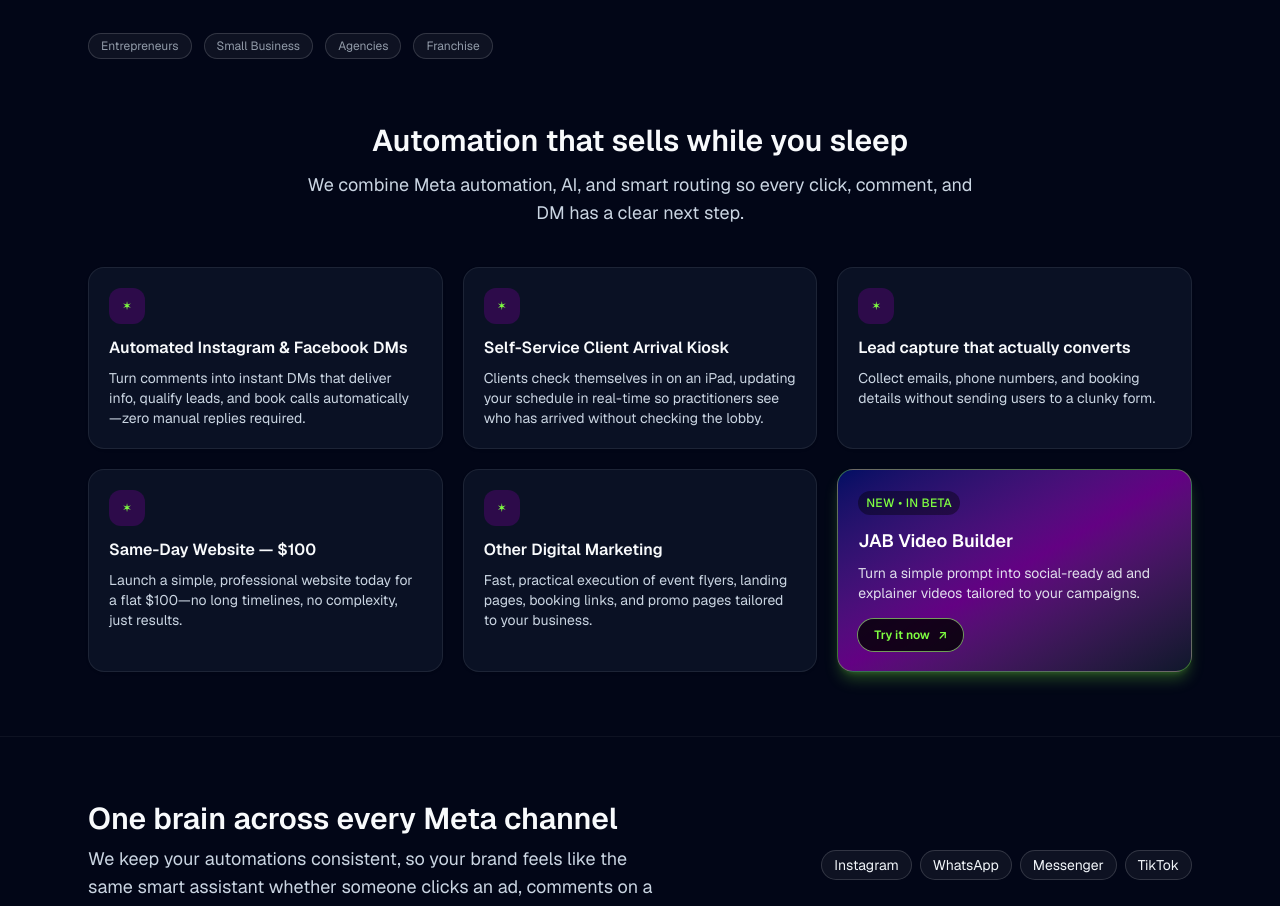
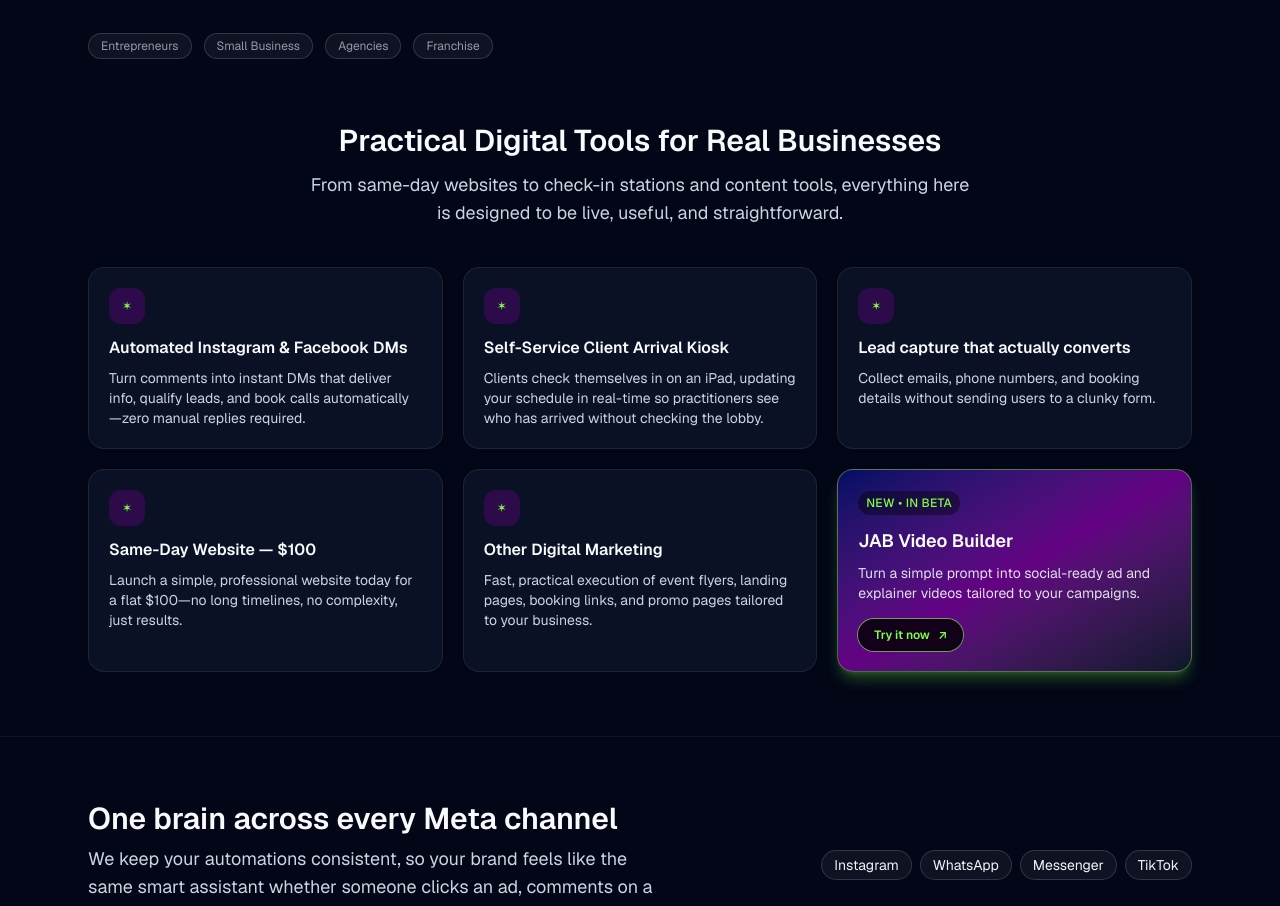
Before and after one commit to walterjordan/jab-site, a Next.js app: page / in a window 1280 px wide. Shown: the part 883-1789 px from the top of the page. Built offline with nearby package versions, Linux system fonts and the light colour scheme; no server answers.

Commit message:
feat: Update section header to Practical Digital Tools theme

```diff
--- a/src/app/page.tsx
+++ b/src/app/page.tsx
@@ -260,11 +260,10 @@ export default function ManyChatStyleLanding() {
 
             <div className="max-w-2xl text-center md:mx-auto">
               <h2 className="text-2xl font-semibold text-slate-50 sm:text-3xl">
-                Automation that sells while you sleep
+                Practical Digital Tools for Real Businesses
               </h2>
               <p className="mt-3 text-base text-slate-300 sm:text-lg">
-                We combine Meta automation, AI, and smart routing so every
-                click, comment, and DM has a clear next step.
+                From same-day websites to check-in stations and content tools, everything here is designed to be live, useful, and straightforward.
               </p>
             </div>
 
```
